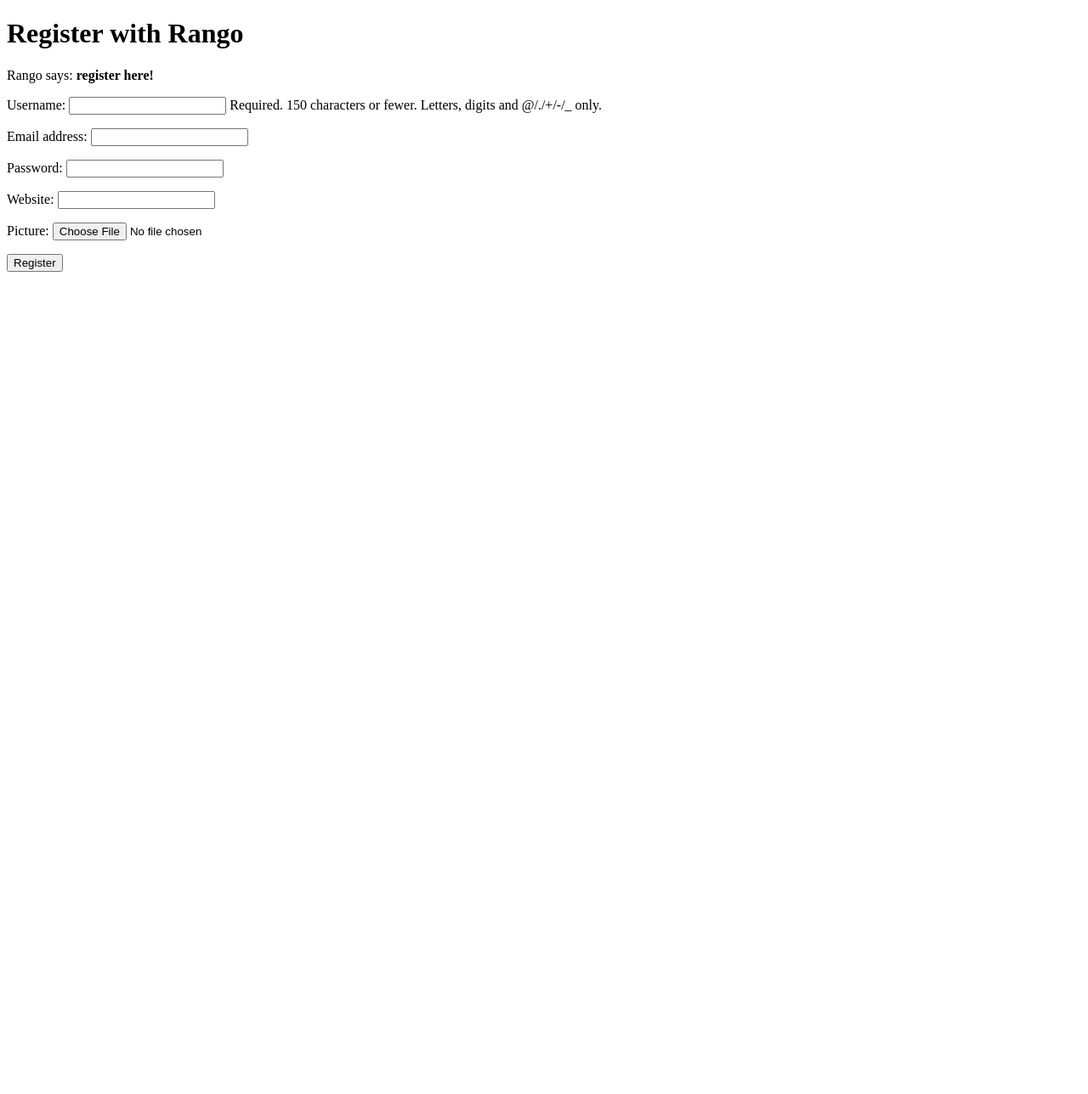
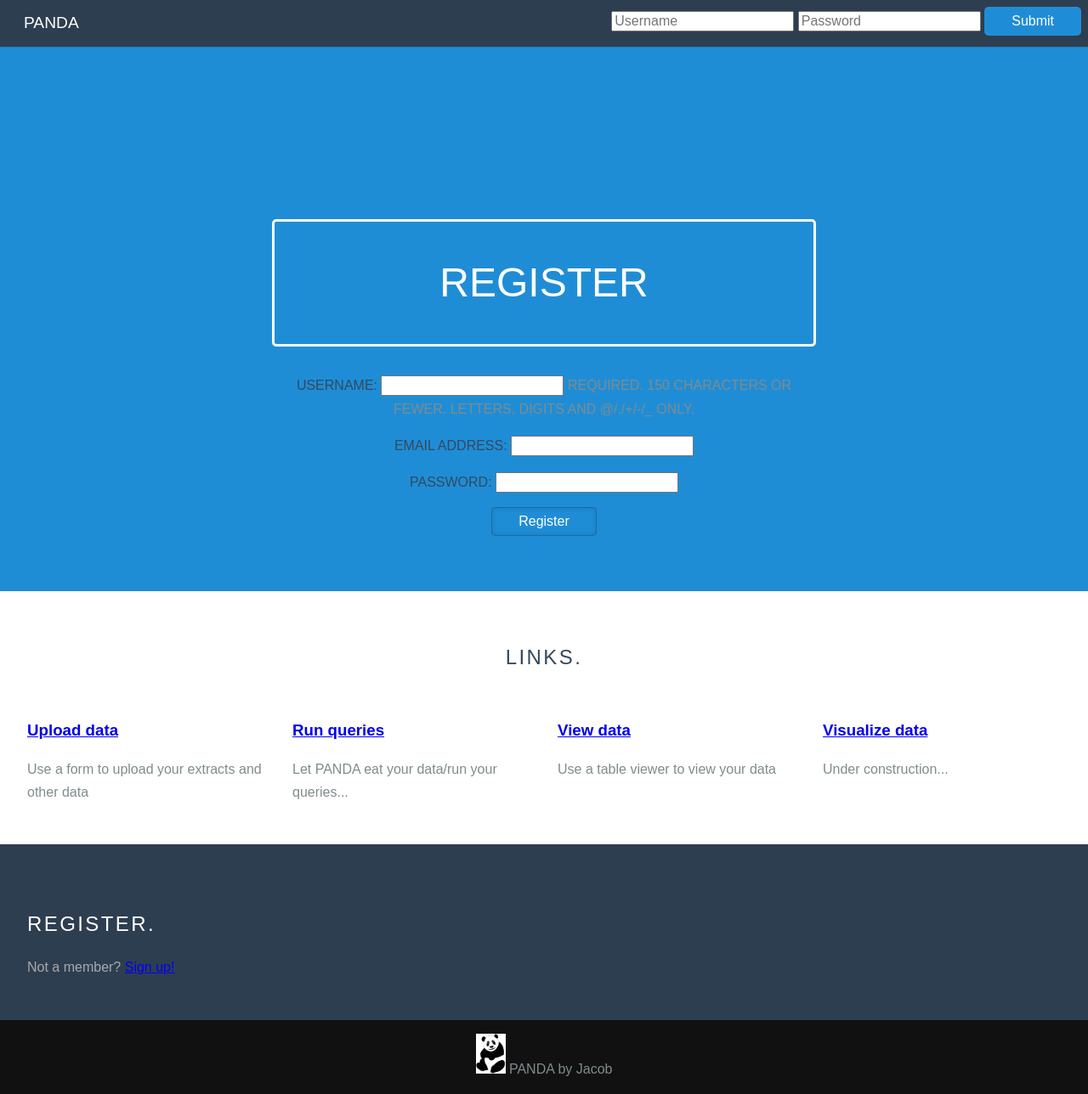
Before and after one commit to jacobcvt12/panda, a Django app: page /auto_panda/register/ in a window 1280 px wide. Shown: the whole page at 85% size. Before the commit the page ends 320 px from the top, so only its background shows below. Run offline with Django 3.2, Linux system fonts and the light colour scheme; parts of the project's set-up code (start-up, migrations or seed data) failed here and were passed over.

Commit message:
Start registration, modify base

```diff
--- a/templates/auto_panda/base.html
+++ b/templates/auto_panda/base.html
@@ -77,8 +77,19 @@
 			</div>
         </div>
     </div>
+	<div class="ribbon l-box-lrg pure-g">
+        <div class="pure-u-1 pure-u-md-1-2 pure-u-lg-3-5">
+
+            <h2 class="content-head content-head-ribbon">Register.</h2>
+
+            <p>
+                Not a member? <a href="/auto_panda/login.html">Sign up!</a>
+            </p>
+        </div>
+    </div>
     <div class="footer l-box is-center">
-        &copy; Marriott 2014
+		<img class="pure-img-responsive" alt="Panda" width="35" src="{% static 'img/panda.jpg' %}">
+		PANDA by Jacob
     </div>
 
 </div>
--- a/templates/auto_panda/register.html
+++ b/templates/auto_panda/register.html
@@ -1,32 +1,20 @@
-<!DOCTYPE html>
-<html>
-    <head>
-        <title>Rango</title>
-    </head>
-
-    <body>
-        <h1>Register with Rango</h1>
-
-        {% if registered %}
-        Rango says: <strong>thank you for registering!</strong>
-        <a href="/auto_panda/">Return to the homepage.</a><br />
-        {% else %}
-        Rango says: <strong>register here!</strong><br />
-
+{% extends 'auto_panda/base.html' %}
+{% block title %}Registration{% endblock %}
+{% block body_block %}
+<div class="splash-container">
+    <div class="splash">
+        <h1 class="splash-head">REGISTER</h1>
+		{% if registered %}
+		<p class="splash-subhead">
+			Thanks for registering!
+		</p>
+		{% else %}
         <form id="user_form" method="post" action="/auto_panda/register/"
                 enctype="multipart/form-data">
-
-            {% csrf_token %}
-
-            <!-- Display each form. The as_p method wraps each element in a paragraph
-                 (<p>) element. This ensures each element appears on a new line,
-                 making everything look neater. -->
-            {{ user_form.as_p }}
-            {{ profile_form.as_p }}
-
-            <!-- Provide a button to click to submit the form. -->
-            <input type="submit" name="submit" value="Register" />
-        </form>
-        {% endif %}
-    </body>
-</html>
+			{% csrf_token %}
+			{{ user_form.as_p }}
+			<input type="submit" class="pure-button pure-button-active" name="submit" value="Register" />
+		{% endif %}
+    </div>
+</div>
+{% endblock %}
```
